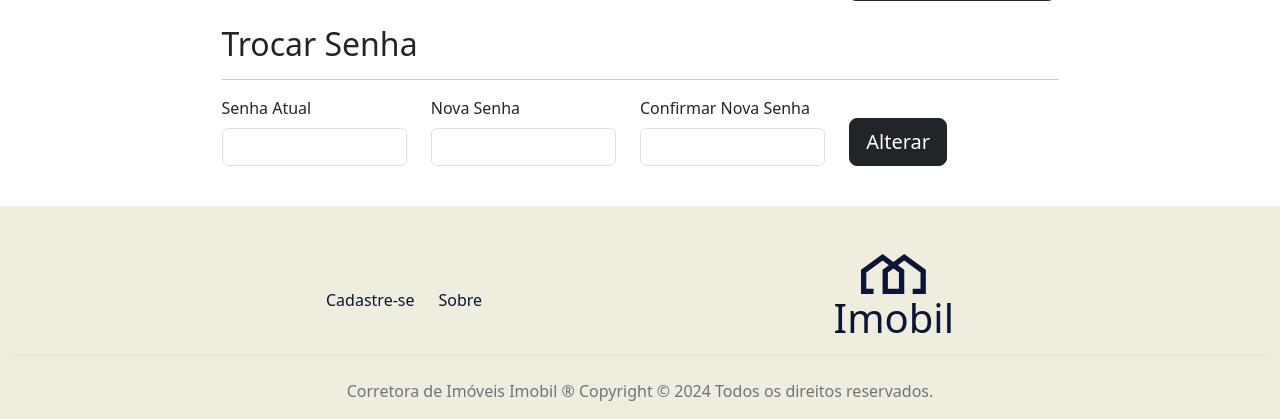
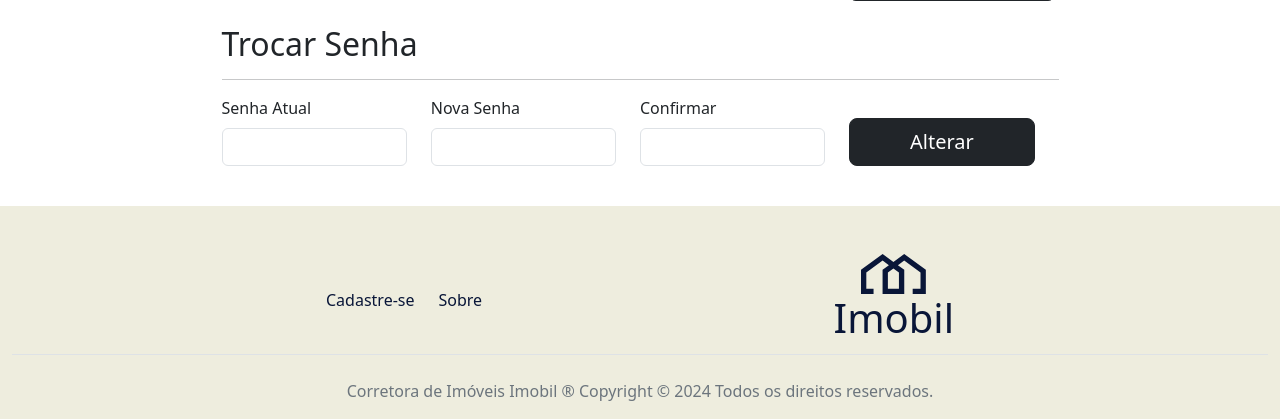
Before and after one commit to MirielleRosa/Imobi, a FastAPI app: template templates/pessoa/pages/perfil.html in a window 1280 px wide. Shown: the part 1076-1495 px from the top of the page. Run offline with FastAPI, Linux system fonts and the light colour scheme; the template is opened without the code that fills it, so the values that code supplies are empty; some libraries are stand-ins or nearby versions.

Commit message:
ajuste tela perfil

```diff
--- a/templates/pessoa/pages/perfil.html
+++ b/templates/pessoa/pages/perfil.html
@@ -39,8 +39,8 @@
             <input type="text" class="form-control" id="telefone" name="telefone" data-mask="telefone" placeholder=" " value="{{ pessoa.telefone }}">
             <label for="telefone">Telefone</label>
         </div>
-        <div class="text-end">
-            <button class="col-3  btn btn-dark btn-lg" type="submit">Alterar</button>
+        <div class="text-end col-sm-12">
+            <button class="col-md-3 col-12  btn btn-dark btn-lg" type="submit">Alterar</button>
         </div>
     </div>
 </form>
@@ -58,15 +58,15 @@
                 <input type="password" class="form-control" id="novaSenha" name="nova_senha" required="">
             </div>
             <div class="col-md-3">
-                <label for="confirmarNovaSenha" class="form-label">Confirmar Nova Senha</label>
+                <label for="confirmarNovaSenha" class="form-label">Confirmar</label>
                 <input type="password" class="form-control" id="confirmarNovaSenha" name="confirmar_nova_senha" required="">
             </div>
-            <div class="col-md-3 d-flex align-items-end">
-                <button class="btn btn-dark btn-lg" type="submit">Alterar</button>
+            <div class="col-md-3 d-flex align-items-end mt-2">
+                <!-- Ajuste para ocupar toda a largura -->
+                <button class="btn btn-dark btn-lg w-100" type="submit">Alterar</button>
             </div>
         </div>
     </form>
-
 </div>
 <div id="errorModal" class="modal fade" tabindex="-1" aria-labelledby="errorModalLabel" aria-hidden="true">
     <div class="modal-dialog">
```
Also changed, not shown: routes/pessoa_routes.py (+29 -26 lines).
